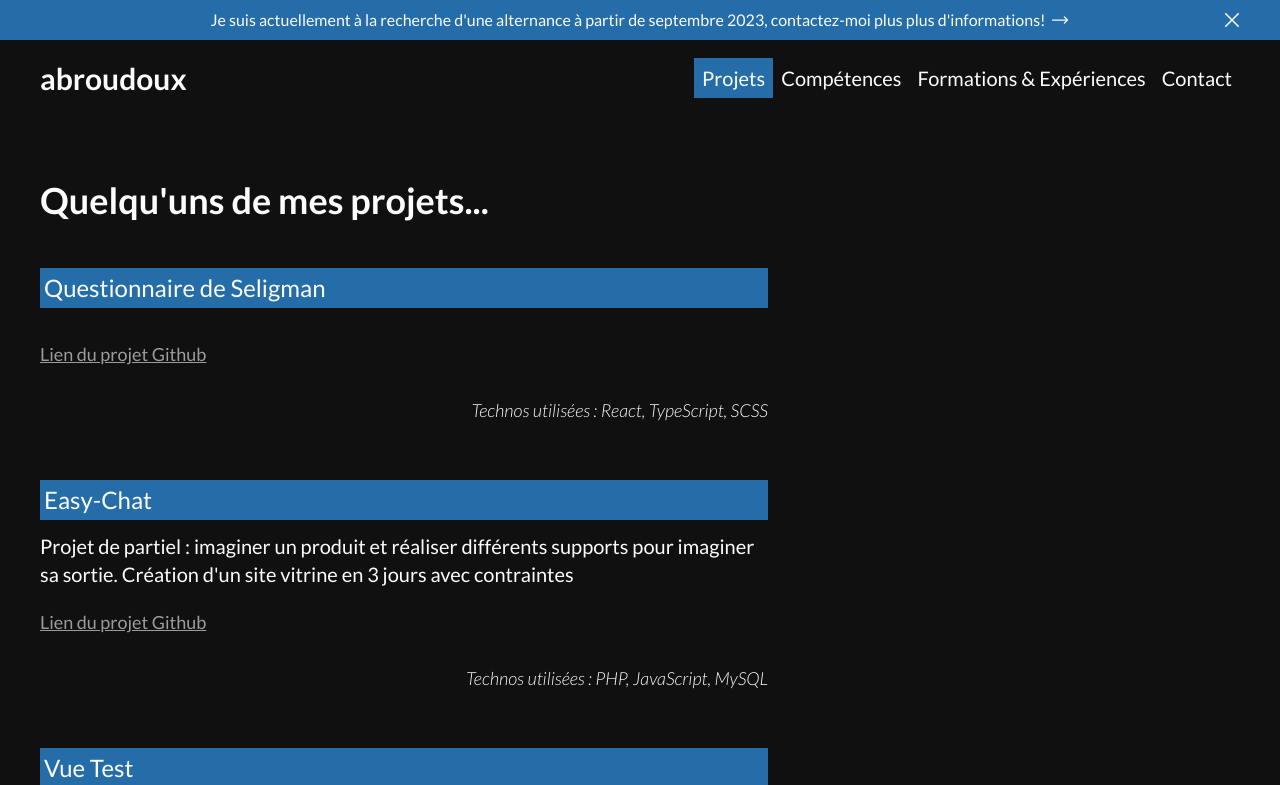
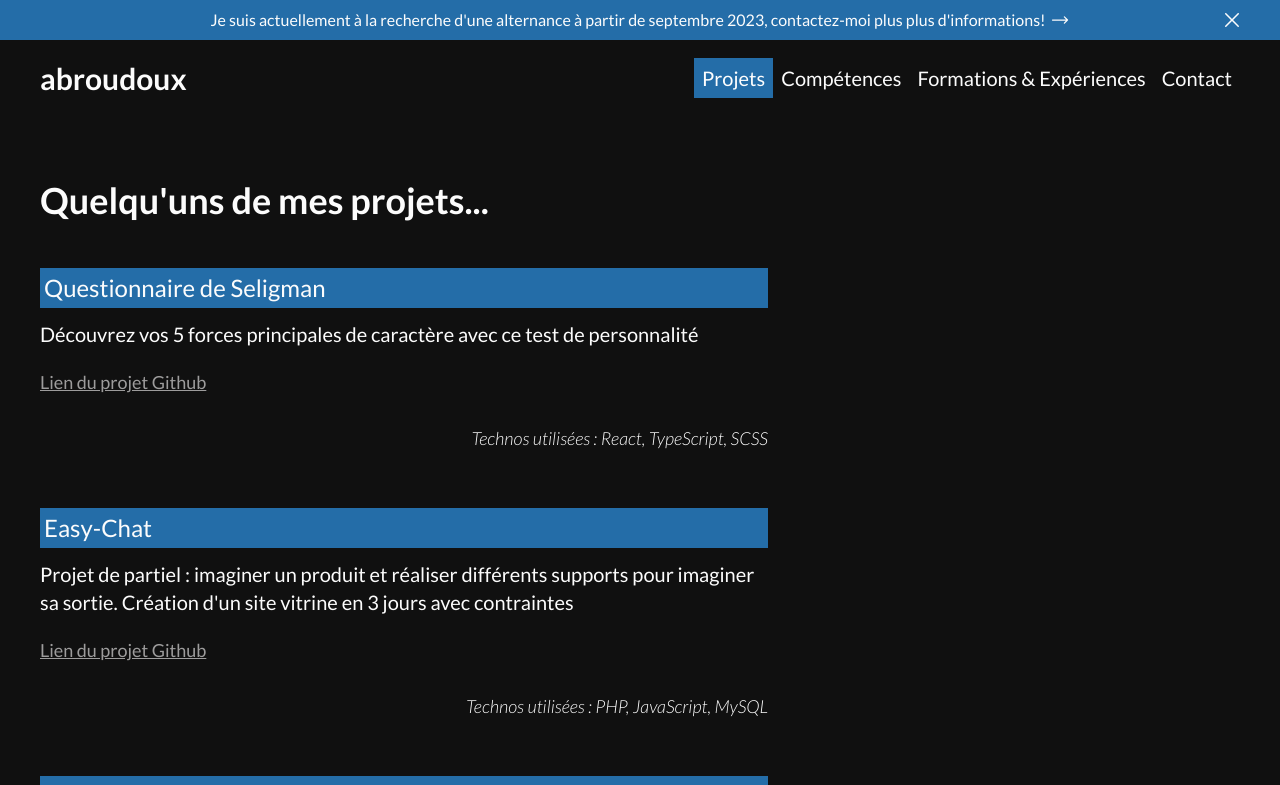
Before and after one commit to abroudoux/portfolio-2023, a React (Create React App) app: page /portfolio/projects in a window 1280 px wide. Shown: the top 785 px of the page. Built offline with nearby package versions, Linux system fonts and the light colour scheme.

Commit message:
maj projects data

```diff
--- a/src/components/projects/content-projects.ts
+++ b/src/components/projects/content-projects.ts
@@ -2,6 +2,7 @@ const projectsData = [
     {
         id: 0,
         name: "Questionnaire de Seligman",
+        description: "Découvrez vos 5 forces principales de caractère avec ce test de personnalité",
         link: "https://github.com/abroudoux/seligman-questionnaire",
         technos: "React, TypeScript, SCSS",
         target: "_blank",
```
